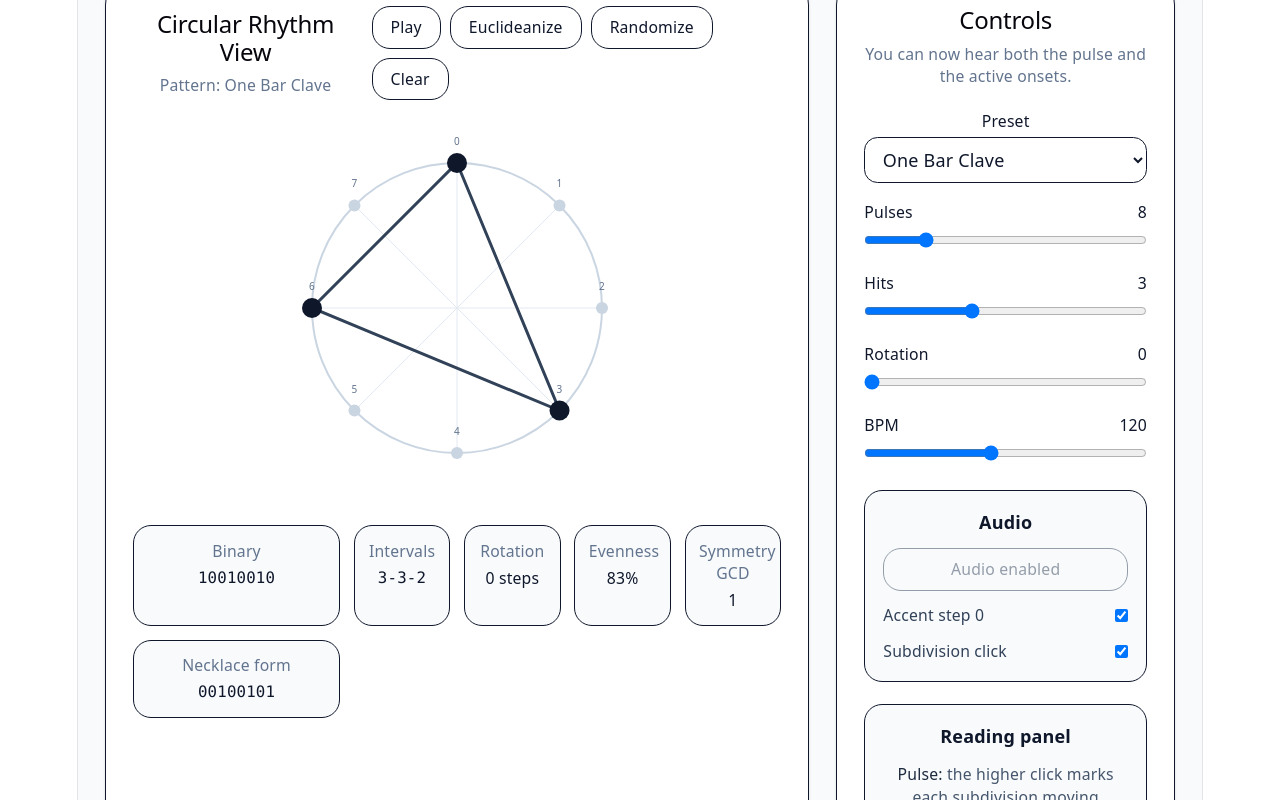
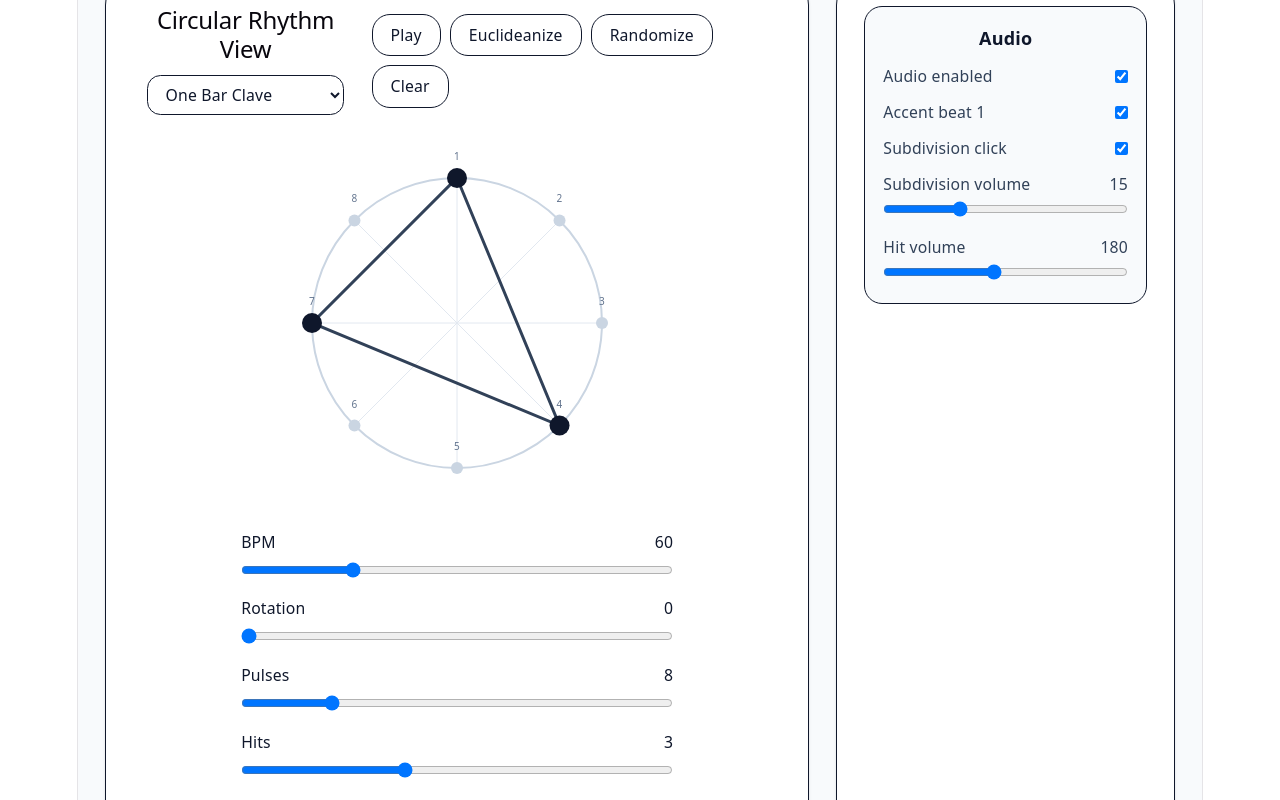
Before and after one commit to jmtrafny/rhythm-geometry, a React (Vite) app: page / in a window 1280 px wide. Shown: the part 180-980 px from the top of the page. Built offline with nearby package versions, Linux system fonts and the light colour scheme.

Commit message:
clean up pass

```diff
--- a/src/App.jsx
+++ b/src/App.jsx
@@ -92,12 +92,19 @@ export default function RhythmGeometryPrototype() {
   const [rotation, setRotation] = useState(0);
   const [isPlaying, setIsPlaying] = useState(false);
   const [playhead, setPlayhead] = useState(-1);
-  const [bpm, setBpm] = useState(120);
+  const [bpm, setBpm] = useState(60);
   const [audioEnabled, setAudioEnabled] = useState(true);
   const [accentDownbeat, setAccentDownbeat] = useState(true);
   const [subdivisionClick, setSubdivisionClick] = useState(true);
+  const [subdivisionGain, setSubdivisionGain] = useState(0.015);
+  const [hitGain, setHitGain] = useState(0.18);
   const timerRef = useRef(null);
   const audioContextRef = useRef(null);
+  const audioParamsRef = useRef({ audioEnabled, accentDownbeat, subdivisionClick, subdivisionGain, hitGain });
+
+  useEffect(() => {
+    audioParamsRef.current = { audioEnabled, accentDownbeat, subdivisionClick, subdivisionGain, hitGain };
+  }, [audioEnabled, accentDownbeat, subdivisionClick, subdivisionGain, hitGain]);
 
   useEffect(() => {
     setSteps(selectedPreset.steps);
@@ -164,19 +171,20 @@ export default function RhythmGeometryPrototype() {
     return audioContextRef.current;
   };
 
-  const playStepSound = async (stepIndex) => {
-    if (!audioEnabled) return;
+  const playStepSound = async (stepIndex, currentHitSet) => {
+    const params = audioParamsRef.current;
+    if (!params.audioEnabled) return;
     const audioContext = await ensureAudioContext();
     if (!audioContext) return;
 
     const now = audioContext.currentTime + 0.005;
-    const isHit = hitSet.has(stepIndex);
+    const isHit = currentHitSet.has(stepIndex);
     const isDownbeat = stepIndex === 0;
 
-    if (subdivisionClick) {
+    if (params.subdivisionClick) {
       createClick(audioContext, now, {
-        frequency: isDownbeat && accentDownbeat ? 1200 : 800,
-        gain: isDownbeat && accentDownbeat ? 0.09 : 0.035,
+        frequency: isDownbeat && params.accentDownbeat ? 1200 : 800,
+        gain: isDownbeat && params.accentDownbeat ? params.subdivisionGain * 2.5 : params.subdivisionGain,
         duration: 0.03,
         type: "square",
       });
@@ -184,8 +192,8 @@ export default function RhythmGeometryPrototype() {
 
     if (isHit) {
       createClick(audioContext, now, {
-        frequency: isDownbeat && accentDownbeat ? 280 : 220,
-        gain: isDownbeat && accentDownbeat ? 0.22 : 0.14,
+        frequency: isDownbeat && params.accentDownbeat ? 280 : 220,
+        gain: isDownbeat && params.accentDownbeat ? params.hitGain * 1.4 : params.hitGain,
         duration: 0.08,
         type: "triangle",
       });
@@ -202,22 +210,21 @@ export default function RhythmGeometryPrototype() {
     const stepDurationMs = (60000 / bpm) / 4;
     let step = 0;
     setPlayhead(0);
-    playStepSound(0);
+    playStepSound(0, hitSet);
 
     timerRef.current = setInterval(() => {
       step = (step + 1) % steps;
       setPlayhead(step);
-      playStepSound(step);
+      playStepSound(step, hitSet);
     }, stepDurationMs);
 
     return () => {
       if (timerRef.current) clearInterval(timerRef.current);
       timerRef.current = null;
     };
-  }, [isPlaying, steps, bpm, audioEnabled, accentDownbeat, subdivisionClick, hitSet]);
+  }, [isPlaying, steps, bpm, hitSet]);
 
   const toggleStep = (index) => {
-    setPresetName("Custom");
     setHits((prev) => {
       const exists = prev.includes(index);
       if (exists) return prev.filter((h) => h !== index);
@@ -227,13 +234,11 @@ export default function RhythmGeometryPrototype() {
 
   const applyEuclidean = () => {
     const targetHits = Math.min(Math.max(hits.length || 1, 1), steps);
-    setPresetName("Custom");
     setHits(euclideanRhythm(steps, targetHits));
     setRotation(0);
   };
 
   const clearPattern = () => {
-    setPresetName("Custom");
     setHits([]);
     setRotation(0);
   };
@@ -244,14 +249,12 @@ export default function RhythmGeometryPrototype() {
     while (chosen.size < count) {
       chosen.add(Math.floor(Math.random() * steps));
     }
-    setPresetName("Custom");
     setHits([...chosen].sort((a, b) => a - b));
     setRotation(0);
   };
 
   const onHitsSliderChange = (value) => {
     const nextCount = Number(value);
-    setPresetName("Custom");
     if (nextCount === hits.length) return;
     if (nextCount < hits.length) {
       setHits((prev) => prev.slice(0, nextCount));
@@ -267,19 +270,6 @@ export default function RhythmGeometryPrototype() {
     setIsPlaying((v) => !v);
   };
 
-  const handleEnableAudio = async () => {
-    const audioContext = await ensureAudioContext();
-    if (audioContext) {
-      setAudioEnabled(true);
-      createClick(audioContext, audioContext.currentTime + 0.01, {
-        frequency: 660,
-        gain: 0.08,
-        duration: 0.05,
-        type: "triangle",
-      });
-    }
-  };
-
   return (
     <div className="min-h-screen bg-slate-50 text-slate-900 p-6">
       <div className="max-w-7xl mx-auto space-y-6">
@@ -292,7 +282,15 @@ export default function RhythmGeometryPrototype() {
             <div className="flex flex-col md:flex-row md:items-center md:justify-between gap-3 mb-4">
               <div>
                 <h2 className="text-xl font-semibold">Circular Rhythm View</h2>
-                <p className="text-sm text-slate-500">Pattern: {presetName}</p>
+                <select
+                  value={presetName}
+                  onChange={(e) => setPresetName(e.target.value)}
+                  className="mt-1 rounded-xl border px-3 py-1.5 bg-white text-sm"
+                >
+                  {[...presets.map((p) => p.name), ...(presetName === "Custom" ? ["Custom"] : [])].map((name) => (
+                    <option key={name}>{name}</option>
+                  ))}
+                </select>
               </div>
               <div className="flex flex-wrap gap-2">
                 <button
@@ -322,7 +320,7 @@ export default function RhythmGeometryPrototype() {
               </div>
             </div>
 
-            <div className="flex justify-center">
+            <div className="flex flex-col items-center">
               <svg width={size} height={size} viewBox={`0 0 ${size} ${size}`} className="overflow-visible">
                 <circle cx={cx} cy={cy} r={radius} fill="none" stroke="currentColor" className="text-slate-300" strokeWidth="2" />
 
@@ -377,11 +375,69 @@ export default function RhythmGeometryPrototype() {
                       textAnchor="middle"
                       className="fill-slate-500 text-[10px]"
                     >
-                      {p.i}
+                      {p.i + 1}
                     </text>
                   </g>
                 ))}
               </svg>
+              <div className="mt-4 w-full max-w-sm space-y-3">
+                <label className="block">
+                  <div className="flex justify-between text-sm font-medium mb-1">
+                    <span>BPM</span>
+                    <span>{bpm}</span>
+                  </div>
+                  <input
+                    type="range"
+                    min="40"
+                    max="120"
+                    value={bpm}
+                    onChange={(e) => setBpm(Number(e.target.value))}
+                    className="w-full"
+                  />
+                </label>
+                <label className="block">
+                  <div className="flex justify-between text-sm font-medium mb-1">
+                    <span>Rotation</span>
+                    <span>{rotation}</span>
+                  </div>
+                  <input
+                    type="range"
+                    min="0"
+                    max={Math.max(steps - 1, 0)}
+                    value={rotation}
+                    onChange={(e) => setRotation(Number(e.target.value))}
+                    className="w-full"
+                  />
+                </label>
+                <label className="block">
+                  <div className="flex justify-between text-sm font-medium mb-1">
+                    <span>Pulses</span>
+                    <span>{steps}</span>
+                  </div>
+                  <input
+                    type="range"
+                    min="4"
+                    max="24"
+                    value={steps}
+                    onChange={(e) => setSteps(Number(e.target.value))}
+                    className="w-full"
+                  />
+                </label>
+                <label className="block">
+                  <div className="flex justify-between text-sm font-medium mb-1">
+                    <span>Hits</span>
+                    <span>{hits.length}</span>
+                  </div>
+                  <input
+                    type="range"
+                    min="0"
+                    max={steps}
+                    value={Math.min(hits.length, steps)}
+                    onChange={(e) => onHitsSliderChange(e.target.value)}
+                    className="w-full"
+                  />
+                </label>
+              </div>
             </div>
 
             <div className="mt-6 grid grid-cols-2 md:grid-cols-3 xl:grid-cols-6 gap-3 text-sm">
@@ -413,124 +469,52 @@ export default function RhythmGeometryPrototype() {
           </section>
 
           <aside className="bg-white rounded-3xl shadow-sm border p-6 space-y-5">
-            <div>
-              <h2 className="text-xl font-semibold">Controls</h2>
-              <p className="text-sm text-slate-500">You can now hear both the pulse and the active onsets.</p>
-            </div>
-
-            <div className="space-y-4">
-              <label className="block">
-                <div className="text-sm font-medium mb-1">Preset</div>
-                <select
-                  value={presetName}
-                  onChange={(e) => setPresetName(e.target.value)}
-                  className="w-full rounded-xl border px-3 py-2 bg-white"
-                >
-                  {[...presets.map((p) => p.name), ...(presetName === "Custom" ? ["Custom"] : [])].map((name) => (
-                    <option key={name}>{name}</option>
-                  ))}
-                </select>
-              </label>
-
-              <label className="block">
-                <div className="flex justify-between text-sm font-medium mb-1">
-                  <span>Pulses</span>
-                  <span>{steps}</span>
-                </div>
-                <input
-                  type="range"
-                  min="4"
-                  max="24"
-                  value={steps}
-                  onChange={(e) => setSteps(Number(e.target.value))}
-                  className="w-full"
-                />
-              </label>
-
-              <label className="block">
-                <div className="flex justify-between text-sm font-medium mb-1">
-                  <span>Hits</span>
-                  <span>{hits.length}</span>
-                </div>
-                <input
-                  type="range"
-                  min="0"
-                  max={steps}
-                  value={Math.min(hits.length, steps)}
-                  onChange={(e) => onHitsSliderChange(e.target.value)}
-                  className="w-full"
-                />
-              </label>
-
-              <label className="block">
-                <div className="flex justify-between text-sm font-medium mb-1">
-                  <span>Rotation</span>
-                  <span>{rotation}</span>
-                </div>
-                <input
-                  type="range"
-                  min="0"
-                  max={Math.max(steps - 1, 0)}
-                  value={rotation}
-                  onChange={(e) => setRotation(Number(e.target.value))}
-                  className="w-full"
-                />
-              </label>
-
-              <label className="block">
-                <div className="flex justify-between text-sm font-medium mb-1">
-                  <span>BPM</span>
-                  <span>{bpm}</span>
-                </div>
-                <input
-                  type="range"
-                  min="40"
-                  max="220"
-                  value={bpm}
-                  onChange={(e) => setBpm(Number(e.target.value))}
-                  className="w-full"
-                />
-              </label>
-            </div>
-
             <div className="rounded-2xl bg-slate-50 border p-4 space-y-3">
               <h3 className="font-semibold">Audio</h3>
               <div className="space-y-3 text-sm text-slate-700">
-                <button
-                  onClick={handleEnableAudio}
-                  disabled={audioEnabled}
-                  className="w-full rounded-2xl border px-4 py-2 font-medium hover:bg-white disabled:opacity-50 disabled:cursor-not-allowed"
-                >
-                  {audioEnabled ? "Audio enabled" : "Enable audio"}
-                </button>
                 <label className="flex items-center justify-between gap-3">
-                  <span>Accent step 0</span>
+                  <span>Audio enabled</span>
+                  <input type="checkbox" checked={audioEnabled} onChange={(e) => setAudioEnabled(e.target.checked)} />
+                </label>
+                <label className="flex items-center justify-between gap-3">
+                  <span>Accent beat 1</span>
                   <input type="checkbox" checked={accentDownbeat} onChange={(e) => setAccentDownbeat(e.target.checked)} />
                 </label>
                 <label className="flex items-center justify-between gap-3">
                   <span>Subdivision click</span>
                   <input type="checkbox" checked={subdivisionClick} onChange={(e) => setSubdivisionClick(e.target.checked)} />
                 </label>
+                <label className="block">
+                  <div className="flex justify-between mb-1">
+                    <span>Subdivision volume</span>
+                    <span>{Math.round(subdivisionGain * 1000)}</span>
+                  </div>
+                  <input
+                    type="range"
+                    min="0"
+                    max="0.05"
+                    step="0.001"
+                    value={subdivisionGain}
+                    onChange={(e) => setSubdivisionGain(Number(e.target.value))}
+                    className="w-full"
+                  />
+                </label>
+                <label className="block">
+                  <div className="flex justify-between mb-1">
+                    <span>Hit volume</span>
+                    <span>{Math.round(hitGain * 1000)}</span>
+                  </div>
+                  <input
+                    type="range"
+                    min="0"
+                    max="0.4"
+                    step="0.01"
+                    value={hitGain}
+                    onChange={(e) => setHitGain(Number(e.target.value))}
+                    className="w-full"
+                  />
+                </label>
               </div>
-            </div>
-
-            <div className="rounded-2xl bg-slate-50 border p-4 space-y-3">
-              <h3 className="font-semibold">Reading panel</h3>
-              <div className="text-sm text-slate-600 space-y-2">
-                <p><span className="font-medium text-slate-800">Pulse:</span> the higher click marks each subdivision moving around the ring.</p>
-                <p><span className="font-medium text-slate-800">Onsets:</span> active vertices add a lower click when struck.</p>
-                <p><span className="font-medium text-slate-800">Downbeat:</span> step 0 gets a stronger accent when enabled.</p>
-              </div>
-            </div>
-
-            <div className="rounded-2xl bg-slate-50 border p-4">
-              <h3 className="font-semibold mb-2">Ideas for the next pass</h3>
-              <ul className="text-sm text-slate-600 space-y-2 list-disc pl-5">
-                <li>Add separate sounds for kick, snare, and rim-like layers</li>
-                <li>Support multiple concentric rings for polyrhythms</li>
-                <li>Show maximally even detection and Euclidean labels</li>
-                <li>Export SVG or PNG for whiteboard-style study sheets</li>
-              </ul>
             </div>
           </aside>
         </div>
--- a/src/presets.js
+++ b/src/presets.js
@@ -5,14 +5,9 @@ export const RHYTHM_PRESETS = [
     hits: [0, 3, 6],
   },
   {
-    name: "Son Clave (3:2)",
+    name: "Son Clave",
     steps: 16,
     hits: [0, 3, 6, 10, 12],
-  },
-  {
-    name: "Son Clave (2:3)",
-    steps: 16,
-    hits: [0, 2, 6, 9, 12],
   },
   {
     name: "Rumba Clave",
@@ -22,26 +17,16 @@ export const RHYTHM_PRESETS = [
   {
     name: "Bembe",
     steps: 12,
-    hits: [0, 2, 5, 6, 8, 10],
+    hits: [0, 2, 4, 5, 7, 9, 11],
   },
   {
     name: "Partido Alto",
     steps: 16,
-    hits: [0, 3, 5, 7, 10, 12, 15],
+    hits: [0, 2, 5, 7, 9, 12, 14],
   },
   {
-    name: "Tresillo",
-    steps: 8,
-    hits: [0, 3, 6],
-  },
-  {
-    name: "Even 5 in 12",
-    steps: 12,
-    hits: [0, 2, 5, 7, 10],
-  },
-  {
-    name: "Ruchenitza",
-    steps: 7,
-    hits: [0, 2, 5],
+    name: "Universal Rhythm 6",
+    steps: 16,
+    hits: [0, 3, 6, 9, 12, 15],
   },
 ];
```
